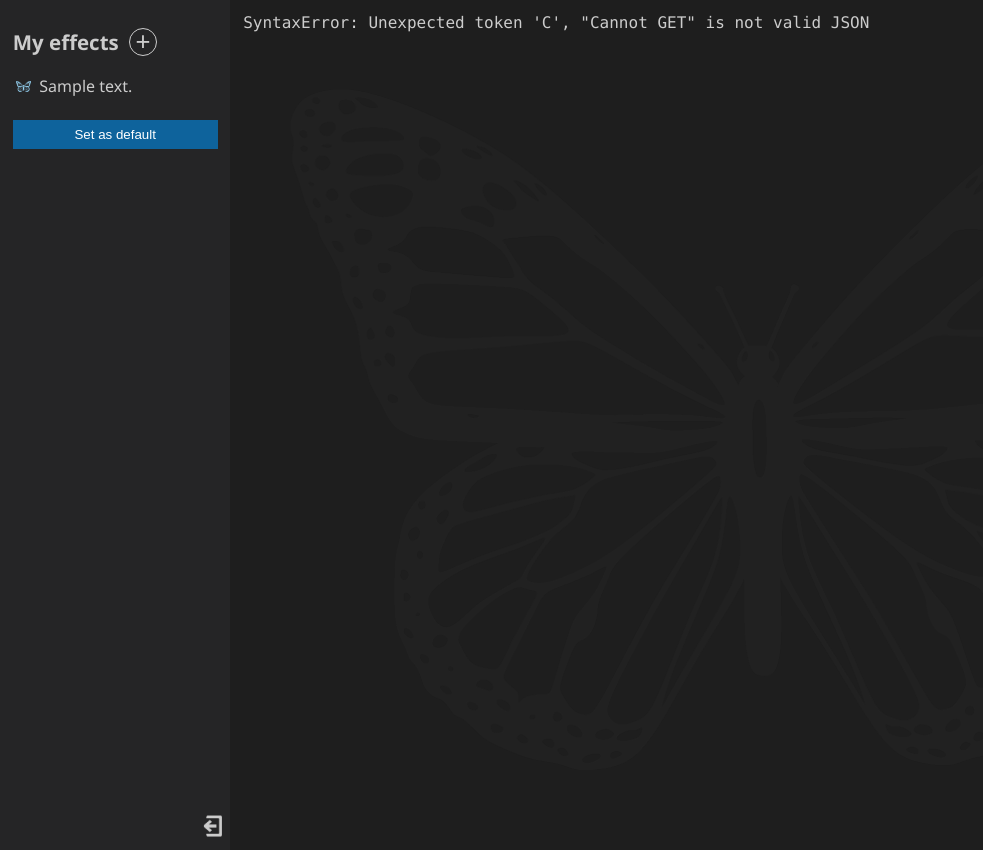
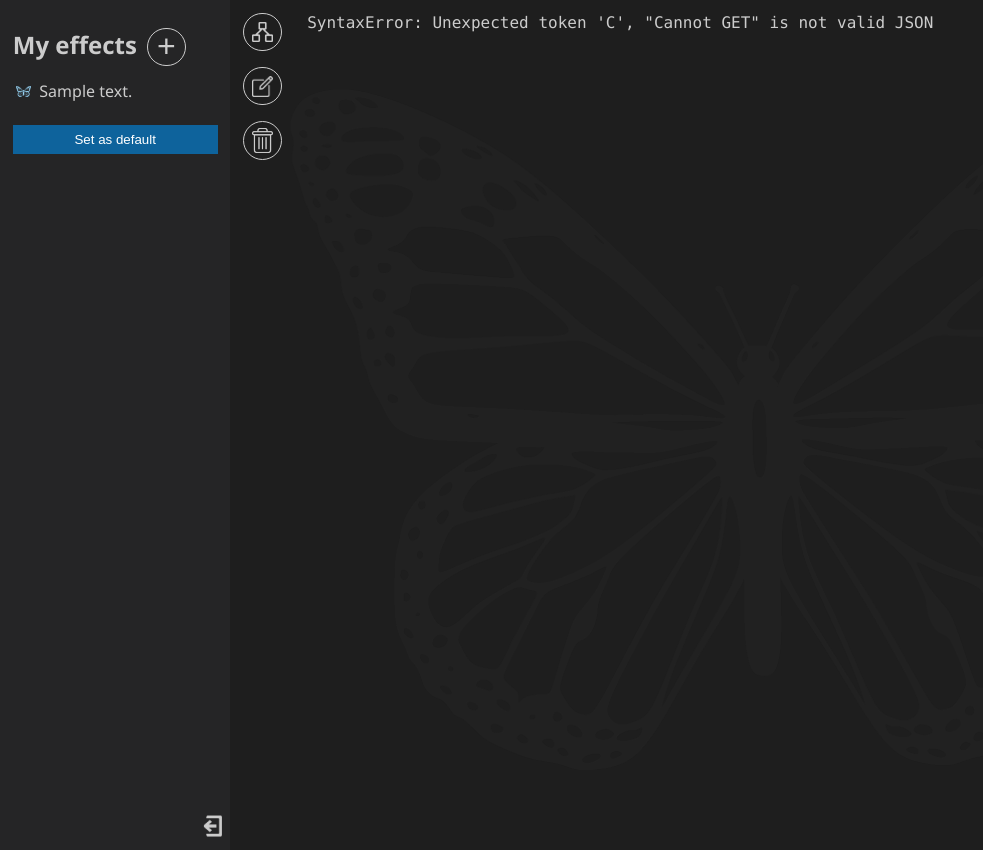
Before and after one commit to smurphnerd/CS50-butterfly-effect, a Flask app: template templates/new_index.html in a window 1280 px wide. Shown: the part 74-924 px from the top of the page, without its empty margins (0-983 px from the left). Run offline with Flask 2, Linux system fonts and the light colour scheme; the template is opened without the code that fills it: most values are stand-ins (such as "Sample title", 1, 10 or a date in 2020); some libraries are stand-ins or nearby versions.

Commit message:
Before trying to rework js display tree

```diff
--- a/static/index.js
+++ b/static/index.js
@@ -5,6 +5,8 @@ fetch("static/user_data/user" + user + ".json").then(async response => {
     displayTree(response);
 
     addCaretListeners();
+
+    addEffectListeners();
 
     addRootListeners();
 
@@ -52,6 +54,12 @@ function addCaretListeners() {
             this.classList.toggle("caret-down");
         });
     }
+}
+
+
+// Add highlight functionality for list items
+function addEffectListeners() {
+
 }
 
 
@@ -123,16 +131,28 @@ for (i = 0; i < 2; i++) {
     });
 }
 
-document.getElementById("exit-btn-open").addEventListener("click", function () {
+document.getElementById("exit-btn-close").addEventListener("click", function () {
     document.querySelector(".sidebar").style.width = 0;
     document.querySelector(".main-content").style.marginLeft = "2.5vw";
     document.querySelector(".closed-sidebar").style.width = "2.5vw";
 });
 
-document.getElementById("exit-btn-close").addEventListener("click", function () {
+document.getElementById("exit-btn-open").addEventListener("click", function () {
     document.querySelector(".sidebar").style.width = "18vw";
     document.querySelector(".main-content").style.marginLeft = "18vw";
     document.querySelector(".closed-sidebar").style.width = 0;
 });
 
+
+// Pop up form open and close
+document.querySelector("#add-effect-btn").addEventListener("click", function () {
+    document.querySelector(".pop-up-forms").style.display = "block";
+    document.querySelector("#add-root").style.display = "flex";
+});
+
+document.querySelector(".exit-pop-up-btn").addEventListener("click", function () {
+    document.querySelector(".pop-up-forms").style.display = "none";
+    document.querySelector("#add-root").style.display = "none";
+})
+
 // https://www.developer.com/design/creating-a-tree-diagram-with-d3-js/
--- a/static/styles.css
+++ b/static/styles.css
@@ -19,6 +19,7 @@ nav {
   background-color: #2d2d2d;
   width: 100vw;
   height: 8vh;
+  position: fixed;
   display: flex;
   justify-content: center;
 }
@@ -124,8 +125,10 @@ nav a:active {
   display: flex;
   top: 8vh;
   bottom: 0;
-  width: 100%;
+  width: 100vw;
+  max-width: 100vw;
   position: absolute;
+  overflow: hidden;
 }
 
 /* Sidebar and main page */
@@ -158,14 +161,14 @@ nav a:active {
 .my-effects-title {
   margin-top: 0;
   margin-bottom: 1.6vh;
-  font-size: 1.6vw;
+  font-size: 1.5rem;
   font-weight: bold;
 }
 
 .my-effects button {
-  font-size: 2vw;
-  height: 2.2vw;
-  width: 2.2vw;
+  font-size: 2rem;
+  height: 2.4rem;
+  width: 2.4rem;
   cursor: pointer;
   border-radius: 70%;
   border-color: #ccc;
@@ -241,7 +244,7 @@ nav a:active {
   cursor: pointer;
 }
 
-#exit-btn-open {
+#exit-btn-close {
   transform: rotate(180deg);
   right: 0.7vw;
 }
@@ -255,7 +258,7 @@ nav a:active {
   transition: .5s;
 }
 
-#exit-btn-close {
+#exit-btn-open {
   left: 0.7vw;
 }
 
@@ -270,6 +273,7 @@ nav a:active {
   display: flex;
   position: relative;
   padding: 1vw;
+  transition: 0.5s;
 }
 
 .background-butterfly {
@@ -280,9 +284,119 @@ nav a:active {
   z-index: 1;
   transform: translateX(-50%);
   margin-top: 7vh;
-
 }
 
+.pop-up-forms {
+  display: none;
+  position: absolute;
+  top: 35%;
+  left: 50%;
+  transform: translateX(-50%);
+  z-index: 999;
+  border-style: solid;
+  border-color: #2d2d2d;
+  border-width: 1px;
+  background-color: #252526;
+  box-shadow: 0 4px 8px 0 rgba(0, 0, 0, 0.2), 0 6px 20px 0 rgba(0, 0, 0, 0.19);
+}
+
+.exit-pop-up-btn {
+  background-color: transparent;
+  position: fixed;
+  padding: 0.2rem 0.5rem;
+  right: 0;
+  border-style: none;
+  color: #ccc;
+  cursor: pointer;
+}
+
+.exit-pop-up-btn:hover {
+  color: #fff;
+}
+
+.exit-pop-up-btn:active {
+  color: #ccc;
+}
+
+.pop-up-forms form {
+  display: none;
+  flex-direction: column;
+  margin: 2rem 1rem;
+  font-family: 'Segoe UI', Tahoma, Geneva, Verdana, sans-serif;
+}
+
+.pop-up-forms form h3 {
+  font-size: 1.3rem;
+  padding: 0;
+  margin: 0;
+}
+
+.pop-up-forms form textarea {
+  font-family: 'Segoe UI', Tahoma, Geneva, Verdana, sans-serif;
+  color: #ccc;
+  margin-top: 1rem;
+  border: none;
+  background-color: transparent;
+  border-style: solid;
+  border-width: 1px;
+  border-color: #ccc;
+  padding: 0.5rem;
+}
+
+.pop-up-forms form button {
+  margin-top: 1rem;
+  background-color: #0e639c;
+  color: #fff;
+  margin-left: auto;
+  padding: 7px;
+  border-style: none;
+  width: 8rem;
+  cursor: pointer;
+}
+
+.pop-up-forms form button:hover {
+  background-color: #1177bb;
+}
+
+.pop-up-forms form button:active {
+  background-color: #0e639c;
+}
+
+
+/* Tools */
+.tools {
+  display: flex;
+  flex-direction: column;
+  width: 3rem;
+  margin-right: 1rem;
+}
+
+.tools button {
+  margin-bottom: 1rem;
+  background-color: transparent;
+  width: 2.4rem;
+  height: 2.4rem;
+  border-style: solid;
+  border-color: #ccc;
+  border-width: 1px;
+  border-radius: 70%;
+  cursor: pointer;
+  display: flex;
+  justify-content: center;
+  align-items: center;
+}
+
+.tools button:hover {
+  border-color: #fff;
+}
+
+.tools button:active {
+  border-color: #ccc;
+}
+
+.tools button img {
+  width: 1.3rem;
+}
 
 /* Tree view for node list */
 /* https://www.w3schools.com/howto/tryit.asp?filename=tryhow_js_treeview */
@@ -294,6 +408,7 @@ ul, #myUL {
 #myUL {
   margin: 0;
   padding: 0;
+  text-overflow: ellipsis;
 }
 
 .caret {
--- a/templates/new_index.html
+++ b/templates/new_index.html
@@ -12,14 +12,21 @@ Home
 <!-- Pass the user_id to the js file -->
 <p id="user-id" style="display: none;">{{ user_id }}</p>
 <form id="invis-form" action="/" method="post" style="display: none;"></form>
-<form id="add-root">
-</form>
+<div class="pop-up-forms">
+    <button class="exit-pop-up-btn">&#10005;</button>
+    <form id="add-root" action="/" method="post">
+        <h3>Create butterfly effect</h3>
+        <textarea rows="5" cols="60" name="message" placeholder="Effect name (max 200 characters)" maxlength="200"
+            type="text" required></textarea>
+        <button name="add-root" type="submit">Add effect</button>
+    </form>
+</div>
 <div class="main-page">
     <div class="sidebar">
         <div class="sidebar-content">
             <div class="my-effects">
                 <div class="my-effects-title">My effects</div>
-                <button>&#43;</button>
+                <button id="add-effect-btn" title="Add effect">&#43;</button>
             </div>
             <div>
                 {% if roots %}
@@ -36,14 +43,19 @@ Home
         </div>
         {% endif %}
     </div>
-    <img id="exit-btn-open" class="exit-btn" src="/static/images/exit-grey.png">
+    <img id="exit-btn-close" title="Collapse" class="exit-btn" src="/static/images/exit-grey.png">
 </div>
 <div class="closed-sidebar">
-    <img id="exit-btn-close" class="exit-btn" src="/static/images/exit-grey.png">
+    <img id="exit-btn-open" title="Open sidebar" class="exit-btn" src="/static/images/exit-grey.png">
 </div>
 <div id="main" class="main-content">
+    <div class="tools">
+        <button title="Add consequence"><img src="/static/images/add-child.png"></button>
+        <button title="Edit message"><img src="/static/images/edit-icon.png"></button>
+        <button title="Delete effect"><img src="/static/images/bin-grey.png"></button>
+    </div>
+    <ul id="myUL"></ul>
     <img class="background-butterfly" src="/static/images/grey-butterfly.png">
-    <ul id="myUL"></ul>
 </div>
 </div>
 {% endblock %}
```
Also changed, not shown: butterfly-effect.db, static/images/add-child.png (added), static/images/bin-grey.png (added), static/images/edit-icon.png (added).
